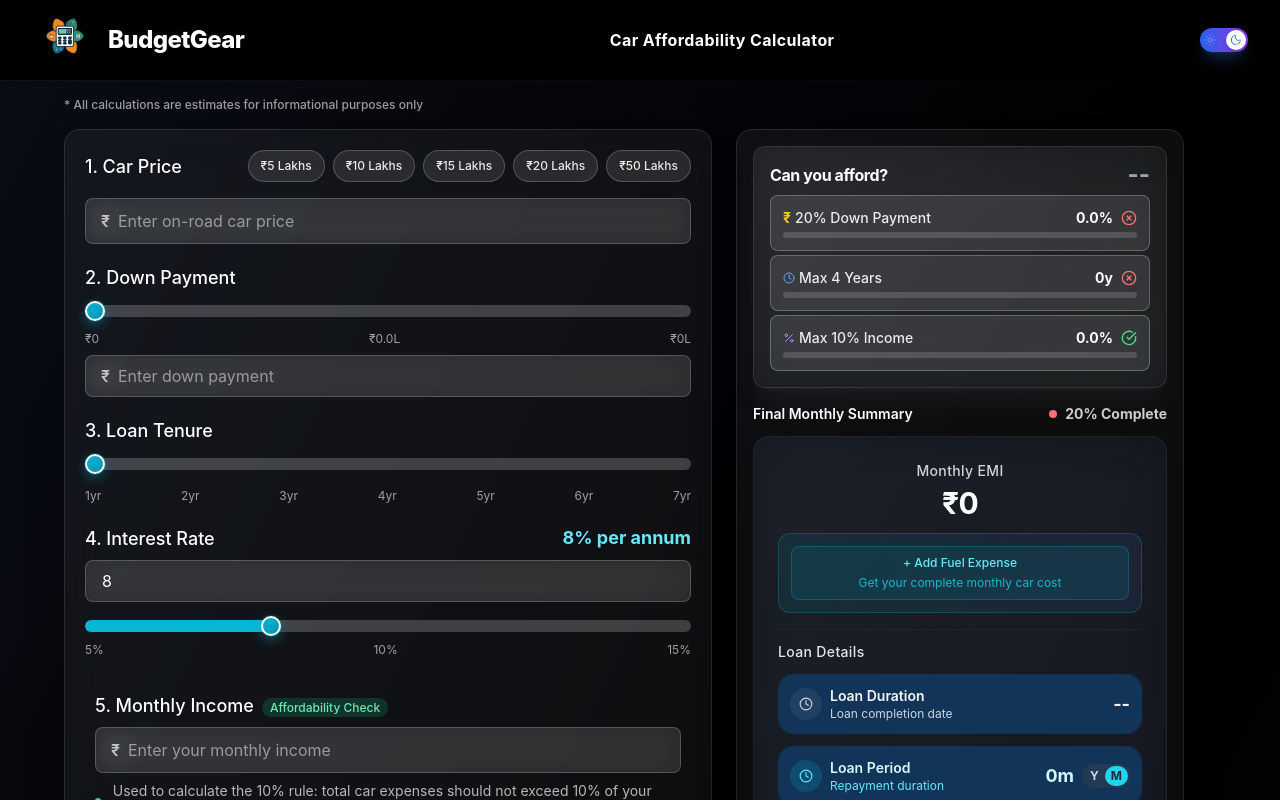
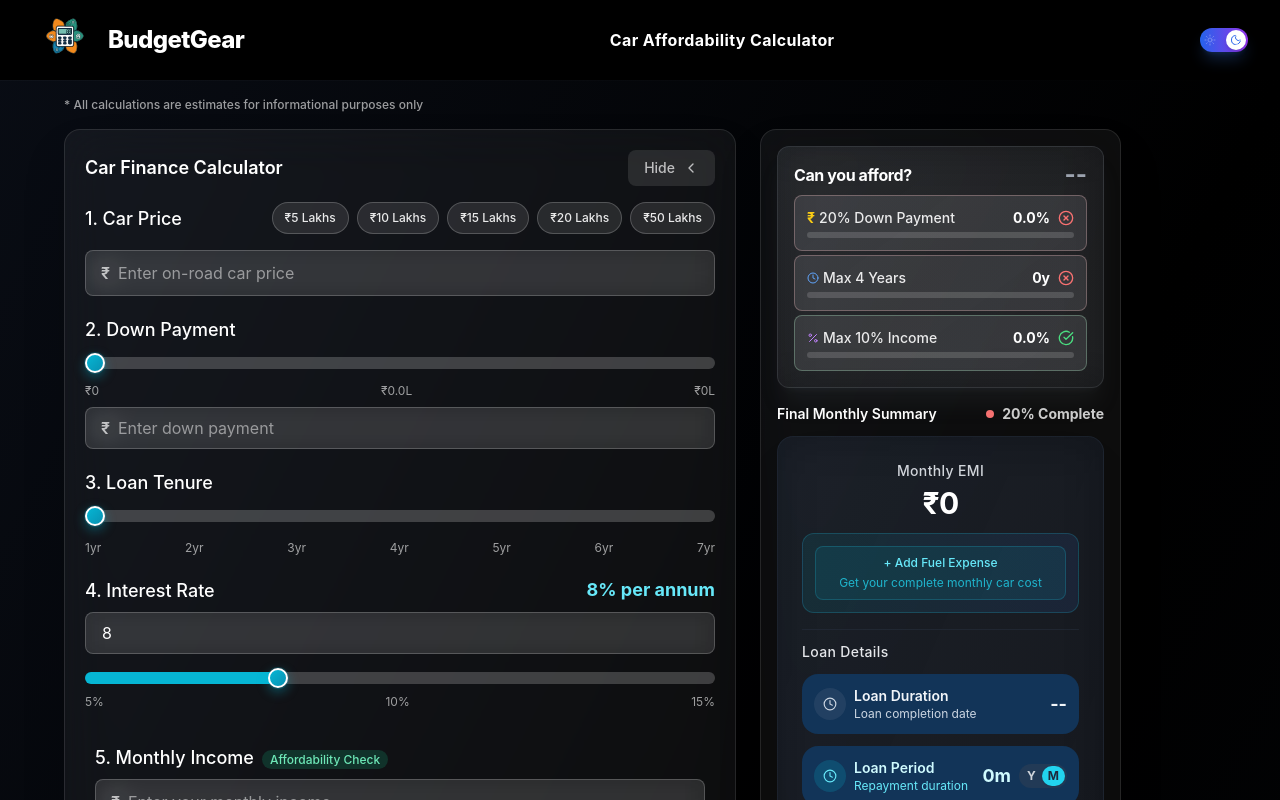
Before and after one commit to srivastava-utkarsh/car-calculator-web, a Next.js app: page / in a window 1280 px wide. Shown: the top 800 px of the page. Built offline with nearby package versions, Linux system fonts and the light colour scheme.

Commit message:
added hide left panel button

```diff
--- a/src/app/page.tsx
+++ b/src/app/page.tsx
@@ -2,11 +2,10 @@
 
 import { useState, useRef } from 'react'
 import { motion, AnimatePresence } from 'framer-motion'
-import { PiggyBank, TrendingUp, Clock } from 'lucide-react'
+import { PiggyBank, TrendingUp, Clock, ChevronLeft, ChevronRight } from 'lucide-react'
 import Image from 'next/image'
-import { useRouter } from 'next/navigation'
 import { useTheme } from '@/contexts/ThemeContext'
-import { getThemeStyles, themeClass } from '@/utils/themeStyles'
+import { themeClass } from '@/utils/themeStyles'
 import ThemeToggle from '@/components/ThemeToggle'
 // Import Version 2 components
 import CarDetailsFormV2 from '@/components/v2/CarDetailsFormV2'
@@ -36,10 +35,9 @@ export interface CarData {
 
 export default function HomePage() {
   const [showResults, setShowResults] = useState(false) // Toggle results view
+  const [isLeftCollapsed, setIsLeftCollapsed] = useState(false) // Collapsible state
   const monthlyIncomeInputRef = useRef<HTMLInputElement>(null)
-  const router = useRouter()
-  const { theme, isLight, isDark } = useTheme()
-  const themeStyles = getThemeStyles(theme)
+  const { isLight, isDark } = useTheme()
 
   const [carData, setCarData] = useState<CarData>({
     carPrice: 0,
@@ -135,11 +133,32 @@ export default function HomePage() {
                 </p>
               </div>
 
-              {/* Content Grid - More compact layout */}
-              <div className="grid lg:grid-cols-7 gap-4 lg:gap-6">
+              {/* Content Layout - Collapsible design */}
+              <div className="flex gap-4 lg:gap-6 relative">
 
-                {/* Main Form Section - Reduced width */}
-                <div className="lg:col-span-4 max-w-2xl">
+                {/* Main Form Section - Collapsible */}
+                <motion.div
+                  className={`transition-all duration-500 ease-in-out ${isLeftCollapsed ? 'w-16' : 'flex-1 lg:max-w-2xl'}`}
+                  animate={{ width: isLeftCollapsed ? 64 : 'auto' }}
+                >
+                  {isLeftCollapsed ? (
+                    // Collapsed State - Small Label
+                    <div className={`h-full rounded-2xl p-3 ${isLight ? 'bg-white border border-slate-200/60 shadow-sm' : 'bg-white/5 backdrop-blur-xl border border-white/10 shadow-2xl'} flex flex-col items-center justify-center space-y-6 min-h-[400px]`}>
+                      <button
+                        onClick={() => setIsLeftCollapsed(false)}
+                        className={`p-3 rounded-xl transition-all duration-200 hover:scale-110 shadow-lg ${isLight ? 'bg-blue-50 hover:bg-blue-100 text-blue-600 border border-blue-200' : 'bg-blue-500/20 hover:bg-blue-500/30 text-blue-400 border border-blue-400/30'}`}
+                        aria-label="Show calculator panel"
+                        title="Show Calculator"
+                      >
+                        <ChevronRight className="w-6 h-6" />
+                      </button>
+                      <div className={`text-xs font-bold tracking-wider transform -rotate-90 whitespace-nowrap ${isLight ? 'text-slate-600' : 'text-white/70'}`}>
+                        CALCULATOR
+                      </div>
+                    </div>
+                  ) : (
+                    // Expanded State - Full Form
+                    <div className="relative">
                       <AnimatePresence mode="wait">
                         {!showResults ? (
                           <motion.div
@@ -150,6 +169,21 @@ export default function HomePage() {
                             transition={{ duration: 0.4, ease: "easeOut" }}
                             className={`rounded-2xl p-3 sm:p-4 lg:p-5 ${isLight ? 'bg-white border border-slate-200/60 shadow-sm' : 'bg-white/5 backdrop-blur-xl border border-white/10 shadow-2xl'}`}
                           >
+                            {/* Collapse Button */}
+                            <div className="flex justify-between items-center mb-4">
+                              <h3 className={`text-lg font-semibold ${isLight ? 'text-slate-900' : 'text-white'}`}>
+                                Car Finance Calculator
+                              </h3>
+                              <button
+                                onClick={() => setIsLeftCollapsed(true)}
+                                className={`flex items-center space-x-2 px-4 py-2 rounded-lg transition-all duration-200 hover:scale-105 font-medium text-sm ${isLight ? 'bg-slate-100 hover:bg-slate-200 text-slate-700 hover:text-slate-900' : 'bg-white/10 hover:bg-white/20 text-white/70 hover:text-white'}`}
+                                aria-label="Hide form panel"
+                              >
+                                <span>Hide</span>
+                                <ChevronLeft className="w-4 h-4" />
+                              </button>
+                            </div>
+
                             {/* Unified Form View - Single responsive design for all screen sizes */}
                             <div className="space-y-6">
                               <CarDetailsFormV2
@@ -173,6 +207,21 @@ export default function HomePage() {
                             transition={{ duration: 0.4, ease: "easeOut" }}
                             className={`rounded-2xl p-3 sm:p-4 lg:p-5 ${isLight ? 'bg-white border border-slate-200/60 shadow-sm' : 'bg-white/5 backdrop-blur-xl border border-white/10 shadow-2xl'}`}
                           >
+                            {/* Collapse Button */}
+                            <div className="flex justify-between items-center mb-4">
+                              <h3 className={`text-lg font-semibold ${isLight ? 'text-slate-900' : 'text-white'}`}>
+                                Calculation Results
+                              </h3>
+                              <button
+                                onClick={() => setIsLeftCollapsed(true)}
+                                className={`flex items-center space-x-2 px-4 py-2 rounded-lg transition-all duration-200 hover:scale-105 font-medium text-sm ${isLight ? 'bg-slate-100 hover:bg-slate-200 text-slate-700 hover:text-slate-900' : 'bg-white/10 hover:bg-white/20 text-white/70 hover:text-white'}`}
+                                aria-label="Hide results panel"
+                              >
+                                <span>Hide</span>
+                                <ChevronLeft className="w-4 h-4" />
+                              </button>
+                            </div>
+
                             <ResultsDisplayV2
                               carData={carData}
                               onBack={hideResultsView}
@@ -182,9 +231,15 @@ export default function HomePage() {
                         )}
                       </AnimatePresence>
                     </div>
+                  )}
+                </motion.div>
 
-                {/* Live Preview Panel - Reduced width */}
-                <aside className="lg:col-span-3 max-w-md" aria-labelledby="results-heading">
+                {/* Live Preview Panel - Expands when left is collapsed */}
+                <motion.aside
+                  className={`transition-all duration-500 ease-in-out ${isLeftCollapsed ? 'flex-1' : 'w-80 lg:w-96'}`}
+                  aria-labelledby="results-heading"
+                  animate={{ width: isLeftCollapsed ? '100%' : 'auto' }}
+                >
                   <div className="lg:sticky lg:top-8">
                     <motion.div
                       initial={{ opacity: 0, x: 20 }}
@@ -196,7 +251,7 @@ export default function HomePage() {
                       <TotalCostDisplayV2 carData={carData} updateCarData={updateCarData} />
                     </motion.div>
                   </div>
-                </aside>
+                </motion.aside>
               </div>
             </div>
           </div>
```
Also changed, not shown: suggestions.txt. Lines whose indentation alone changed are shown as unchanged.
